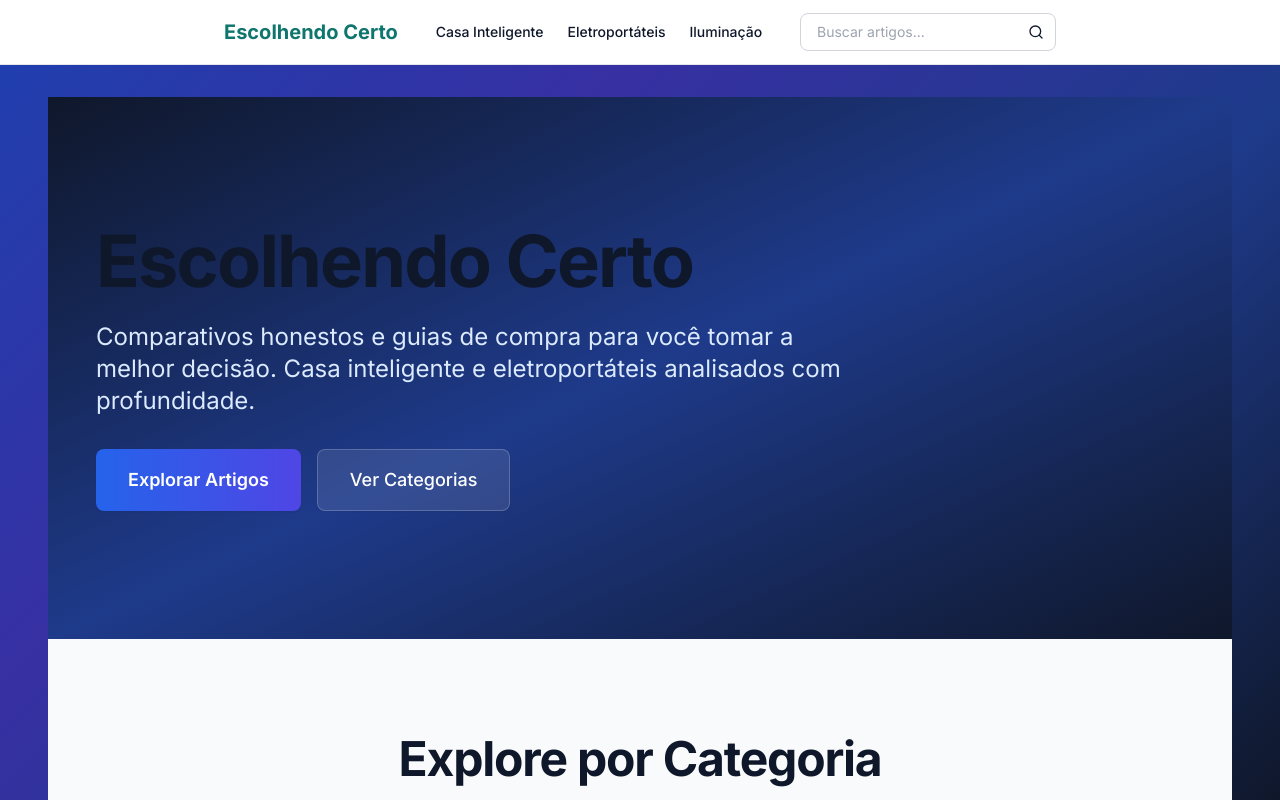
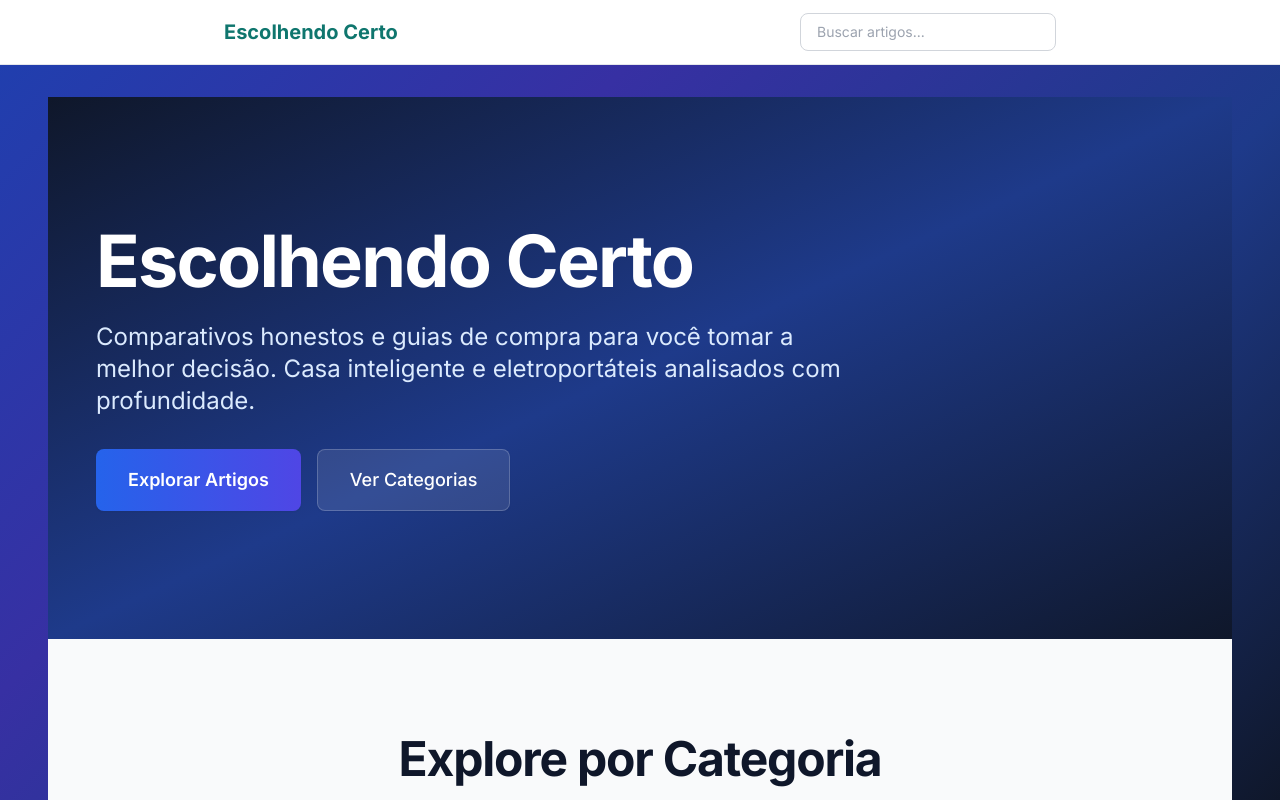
Before and after one commit to evertonpithanjr/escolha-certa, a Next.js app: page / in a window 1280 px wide. Shown: the top 800 px of the page. Built offline with nearby package versions, Linux system fonts and the light colour scheme.

Commit message:
Adiciona efeito glassmorphism e corrige CSS

```diff
--- a/app/globals.css
+++ b/app/globals.css
@@ -23,13 +23,8 @@
     --radius: 0.75rem; /* Bordas mais arredondadas e modernas */
   }
 
-  body {
-    @apply text-slate-900 antialiased;
-    font-feature-settings: "rlig" 1, "calt" 1;
-  }
-
   h1, h2, h3, h4, h5, h6 {
-    @apply font-sans font-bold tracking-tight text-slate-900;
+    @apply font-sans font-bold tracking-tight text-white;
   }
 
   h1 { @apply text-4xl sm:text-5xl lg:text-6xl; }
@@ -70,6 +65,26 @@
   }
   .badge-comparativo {
     @apply bg-purple-50 text-purple-700 border border-purple-100;
+  }
+
+  /* Efeito Glassmorphism (Vidro Fosco) */
+  .glass-card {
+    background: rgba(255, 255, 255, 0.08);
+    backdrop-filter: blur(12px);
+    -webkit-backdrop-filter: blur(12px);
+    border: 1px solid rgba(255, 255, 255, 0.15);
+    border-radius: 1rem;
+    box-shadow: 0 8px 32px rgba(0, 0, 0, 0.1);
+  }
+
+  .glass-section {
+    background: rgba(255, 255, 255, 0.05);
+    backdrop-filter: blur(16px);
+    -webkit-backdrop-filter: blur(16px);
+    border: 1px solid rgba(255, 255, 255, 0.1);
+    border-radius: 1.5rem;
+    padding: 3rem 2rem;
+    margin: 2rem 0;
   }
 }
 
@@ -116,6 +131,8 @@
 }
 
 body {
+  @apply text-white antialiased;
+  font-feature-settings: "rlig" 1, "calt" 1;
   background: linear-gradient(-45deg, #0f172a, #1e3a8a, #3730a3, #1e40af);
   background-size: 400% 400%;
   animation: gradientBG 15s ease infinite;
```
